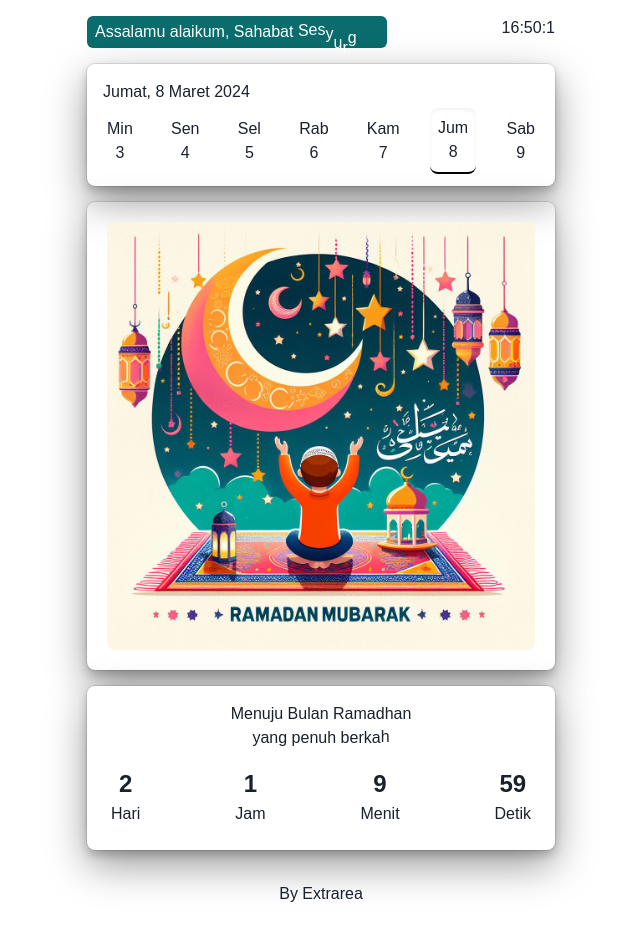
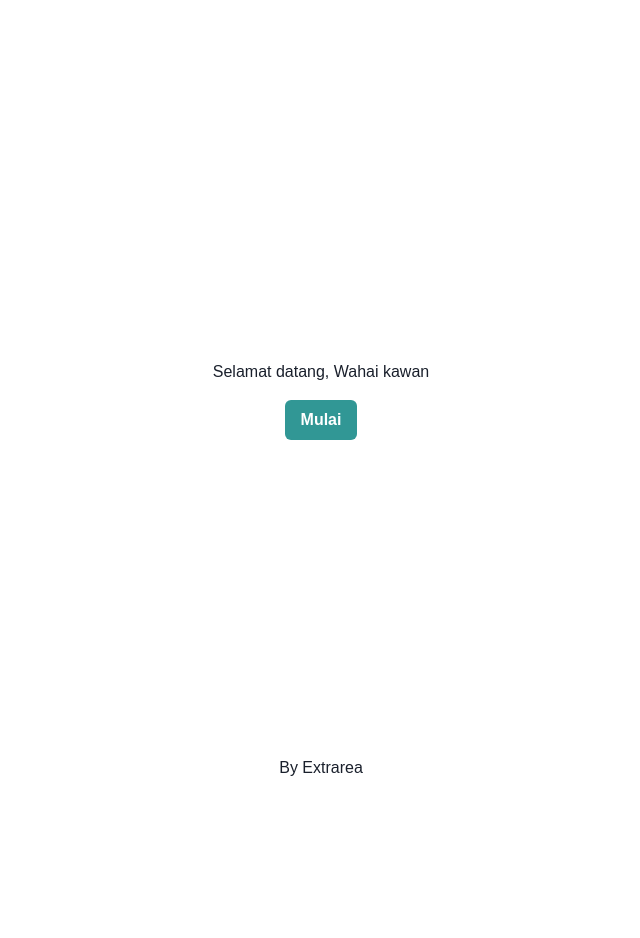
Before and after one commit to hilmanimaduddin/ramadhan, a Next.js app: page / in a window 1280 px wide. Shown: the whole page, without its empty margins (319-959 px from the left). After the commit the page ends 800 px from the top, so only its background shows below. Built offline with nearby package versions, Linux system fonts and the light colour scheme; a web font is replaced by a local one.

Commit message:
third commit

```diff
--- a/package.json
+++ b/package.json
@@ -13,6 +13,8 @@
     "@chakra-ui/react": "^2.8.2",
     "@emotion/react": "^11.11.4",
     "@emotion/styled": "^11.11.0",
+    "@fortawesome/free-solid-svg-icons": "^6.5.1",
+    "@fortawesome/react-fontawesome": "^0.2.0",
     "axios": "^1.6.7",
     "framer-motion": "^11.0.8",
     "next": "14.1.1",
--- a/src/pages/index.tsx
+++ b/src/pages/index.tsx
@@ -1,62 +1,74 @@
-"use client";
+import { Box, Button, Text } from "@chakra-ui/react";
+import { useRef, useState } from "react";
+import CreatePage from "./indexthis";
+import { FontAwesomeIcon } from "@fortawesome/react-fontawesome";
+import { faPlay, faPause } from "@fortawesome/free-solid-svg-icons";
 
-import FallingLetter from "@/component/motion/FallingLetter";
-import FromLeft from "@/component/motion/FromLeft";
-import FromNone from "@/component/motion/FromNone";
-import SetCountdown from "@/component/setCountDown";
-import SetDate from "@/component/setDate";
-import SetImage from "@/component/setImage";
-import SetTime from "@/component/setTime";
-import { Box, Text } from "@chakra-ui/react";
-import { useState } from "react";
+function AudioPlayer() {
+  const audioRef = useRef<HTMLAudioElement | null>(null);
+  const [isShow, setIsShow] = useState(false);
+  const [isPlay, setIsPlay] = useState(true);
+  const handlePlayPause = () => {
+    if (audioRef.current) {
+      if (audioRef.current.paused) {
+        audioRef.current.play();
+        setIsPlay(true);
+      } else {
+        audioRef.current.pause();
+        setIsPlay(false);
+      }
+    }
+  };
 
-export default function CreatePage() {
-  const [isLoading, setIsLoading] = useState(false);
+  const OpenShow = () => {
+    setIsShow(true);
+    if (audioRef.current) {
+      audioRef.current.play();
+    }
+  };
 
-  const handleCreateData = () => {
-    setIsLoading(true);
-  };
   return (
-    <Box display="flex" justifyContent="center" alignItems="center">
-      <Box
-        maxW="xl"
-        width="500px"
-        p={4}
-        display={"flex"}
-        flexDir={"column"}
-        gap={4}
-      >
-        <Box display="flex" justifyContent="space-between">
-          <FromLeft delay={1}>
-            <Box
-              bgColor={"#0a6c6c"}
-              color={"white"}
-              p={1}
-              paddingInline={2}
-              borderRadius={"md"}
-            >
-              <FallingLetter>
-                Assalamu alaikum, Sahabat Sesyurga...
-              </FallingLetter>
-            </Box>
-          </FromLeft>
-          <FromNone>
-            <SetTime />
-          </FromNone>
+    <Box display={"flex"} flexDir={"column"}>
+      <Box display={"none"}>
+        <audio
+          src="/ramadhan-inst.mp3"
+          controls
+          style={{ width: "100%" }}
+          ref={audioRef}
+        />
+      </Box>
+      {(isShow && (
+        <Box>
+          <CreatePage />
+          <Box
+            style={{ position: "fixed", bottom: 0, right: 0, zIndex: 100 }}
+            p={4}
+          >
+            <Button colorScheme="teal" onClick={handlePlayPause}>
+              <FontAwesomeIcon icon={isPlay ? faPause : faPlay} />
+            </Button>
+          </Box>
         </Box>
-        <FromLeft delay={2}>
-          <SetDate />
-        </FromLeft>
-        <FromLeft delay={3}>
-          <SetImage />
-        </FromLeft>
-        <FromLeft delay={4}>
-          <SetCountdown />
-        </FromLeft>
-        <Box display={"flex"} justifyContent={"center"} p={4}>
-          <Text>By Extrarea</Text>
+      )) || (
+        <Box
+          display={"flex"}
+          flexDir={"column"}
+          alignItems={"center"}
+          justifyContent={"center"}
+          h={"100vh"}
+          gap={4}
+        >
+          <Text textAlign={"center"}>Selamat datang, Wahai kawan</Text>
+          <Button colorScheme="teal" onClick={OpenShow}>
+            Mulai
+          </Button>
+          <Text style={{ position: "fixed", bottom: 20, zIndex: 100 }}>
+            By Extrarea
+          </Text>
         </Box>
-      </Box>
+      )}
     </Box>
   );
 }
+
+export default AudioPlayer;
--- /dev/null
+++ b/src/pages/indexthis.tsx
@@ -0,0 +1,62 @@
+"use client";
+
+import FallingLetter from "@/component/motion/FallingLetter";
+import FromLeft from "@/component/motion/FromLeft";
+import FromNone from "@/component/motion/FromNone";
+import SetCountdown from "@/component/setCountDown";
+import SetDate from "@/component/setDate";
+import SetImage from "@/component/setImage";
+import SetTime from "@/component/setTime";
+import { Box, Text } from "@chakra-ui/react";
+import { useState } from "react";
+
+export default function CreatePage() {
+  const [isLoading, setIsLoading] = useState(false);
+
+  const handleCreateData = () => {
+    setIsLoading(true);
+  };
+  return (
+    <Box display="flex" justifyContent="center" alignItems="center">
+      <Box
+        maxW="xl"
+        width="500px"
+        p={4}
+        display={"flex"}
+        flexDir={"column"}
+        gap={4}
+      >
+        <Box display="flex" justifyContent="space-between">
+          <FromLeft delay={1}>
+            <Box
+              bgColor={"#0a6c6c"}
+              color={"white"}
+              p={1}
+              paddingInline={2}
+              borderRadius={"md"}
+            >
+              <FallingLetter>
+                Assalamu alaikum, Sahabat Sesyurga...
+              </FallingLetter>
+            </Box>
+          </FromLeft>
+          <FromNone>
+            <SetTime />
+          </FromNone>
+        </Box>
+        <FromLeft delay={2}>
+          <SetDate />
+        </FromLeft>
+        <FromLeft delay={3}>
+          <SetImage />
+        </FromLeft>
+        <FromLeft delay={4}>
+          <SetCountdown />
+        </FromLeft>
+        <Box display={"flex"} justifyContent={"center"} p={4}>
+          <Text>By Extrarea</Text>
+        </Box>
+      </Box>
+    </Box>
+  );
+}
```
Also changed, not shown: src/pages/cobaa.tsx (deleted, +0 -41 lines), 2 other files (tests, documents, lock files or other folders).
